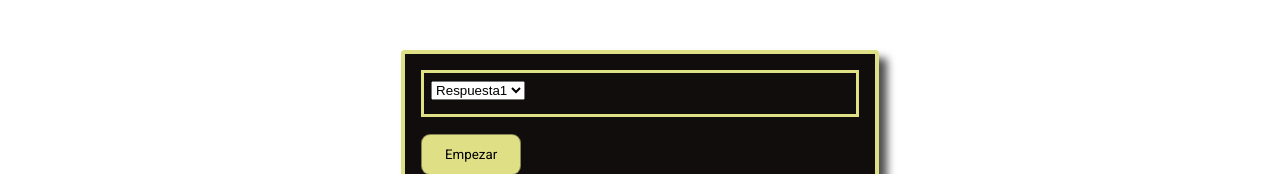
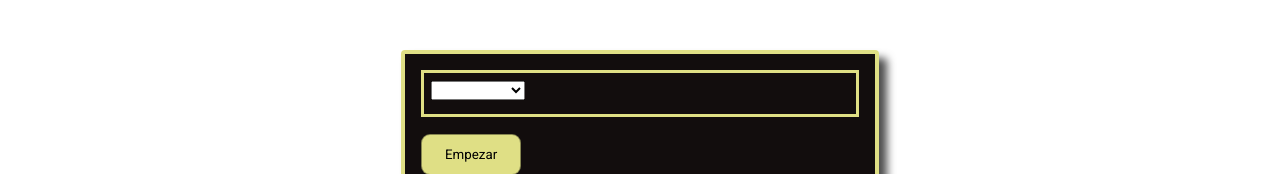
Before and after one commit to sebasxx85/englishProyect, an Angular app: page /type1 in a window 1280 px wide. Shown: the part 153-327 px from the top of the page. Built offline with nearby package versions, Linux system fonts and the light colour scheme.

Commit message:
add changes

```diff
--- a/src/app/components/home/home.component.ts
+++ b/src/app/components/home/home.component.ts
@@ -86,7 +86,8 @@
 
       // Generar un número aleatorio entre 1 y 3 (o la cantidad de componentes que tengas)
       const randomComponent = Math.floor(Math.random() * 3) + 1;
-      this.router.navigate([`type${randomComponent}`]);
+     // this.router.navigate([`type${randomComponent}`]);
+     this.router.navigate([`type${1}`]);
     }, 2000);
 
   }
--- a/src/app/components/type1/type1.component.html
+++ b/src/app/components/type1/type1.component.html
@@ -2,27 +2,36 @@
 
 <body>
   <div class="card-container">
+    <!-- Preguntas y Respuestas en dos columnas -->
     <mat-card class="custom-card">
-      <form [formGroup]="form" (ngSubmit)="enviar()">
-        <div class="form-group">
+      <div class="row">
+        <!-- Columna 1: Diseño de botones con *ngFor -->
+        <div class="col">
+          <button mat-flat-button color="primary" class="boton" *ngFor="let palabra of dataTablePreguntas">{{ palabra }}</button>
         </div>
-        <div class="form-group">
-            <select name="nivel" formControlName="respuesta">
-                <option value="Principiante">Respuesta1</option>
-                <option value="Basico-bajo">Respuesta2</option>
-                <option value="Basico-alto">Respuesta3</option>
-                <option value="Intermedio-bajo">Respuesta4</option>
+
+        <!-- Columna 2: Selectores dinámicos -->
+        <div class="col">
+          <form [formGroup]="form" (ngSubmit)="enviar()">
+            <div class="form-group">
+              <select name="respuesta" formControlName="respuesta">
+                <option value="Respuesta1">Respuesta1</option>
+                <option value="Respuesta2">Respuesta2</option>
+                <option value="Respuesta3">Respuesta3</option>
+                <option value="Respuesta4">Respuesta4</option>
               </select>
+            </div>
+          </form>
         </div>
-      </form>
+      </div>
+
       <div class="float-left">
-        <button mat-flat-button color="primary" class="boton"
-          (click)="enviar()">Empezar</button>
+        <button mat-flat-button color="primary" class="boton" (click)="enviar()">Empezar</button>
       </div>
-      <mat-progress-bar *ngIf="loading" mode="indeterminate"
-        class="progreso"></mat-progress-bar>
+
+      <mat-progress-bar *ngIf="loading" mode="indeterminate" class="progreso"></mat-progress-bar>
     </mat-card>
   </div>
+</body>
 
-</body>
 <app-footer></app-footer>
--- a/src/app/components/type1/type1.component.ts
+++ b/src/app/components/type1/type1.component.ts
@@ -30,6 +30,10 @@
     this.cantidadPreguntas = this.intercambioDatosService.getCantidad();
     this.loadRandomWords(this.cantidadPreguntas);
 
+    // Crear dinámicamente los controles de formulario para las respuestas
+    this.dataTablePreguntas.forEach((palabra, index) => {
+      this.form.addControl(`respuesta${index}`, this.fb.control(''));
+    });
   }
 
   initForm() {
```
